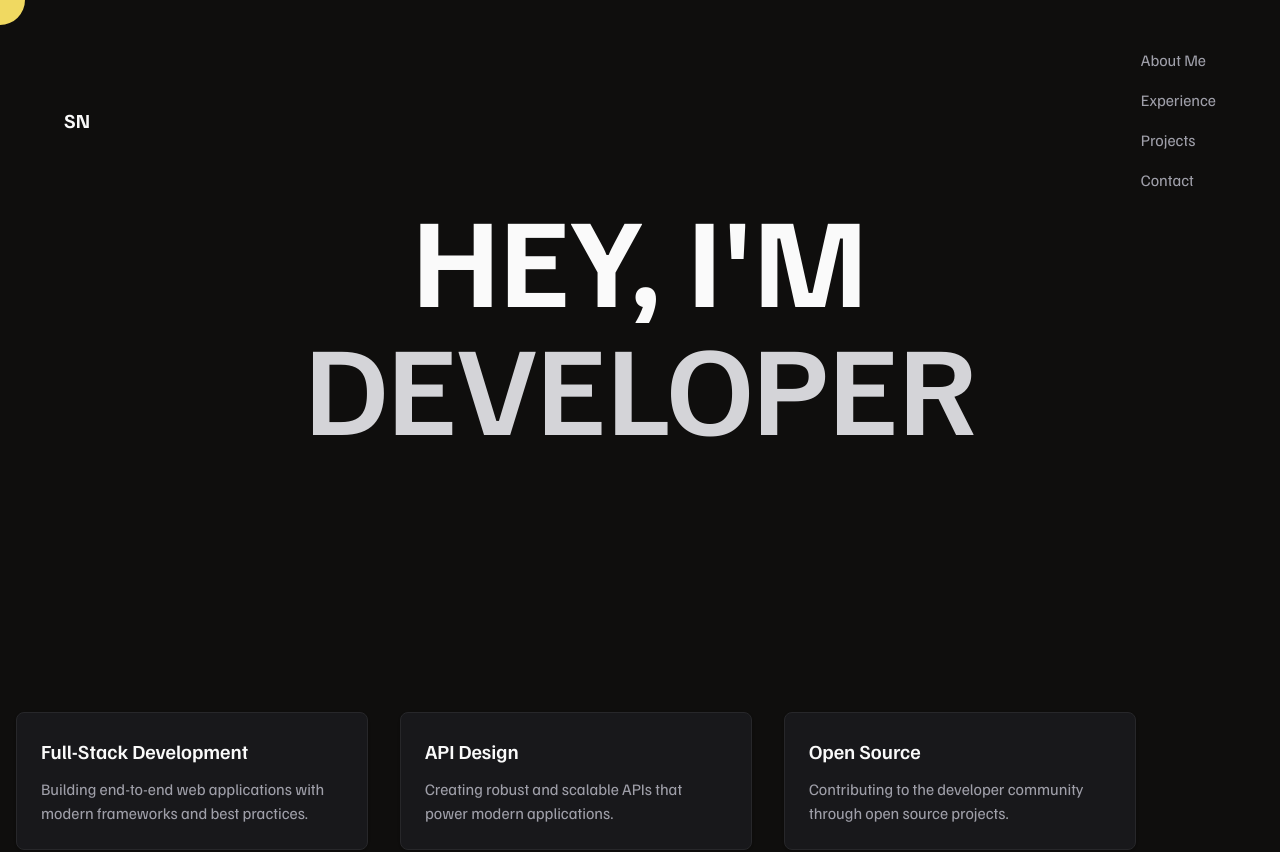
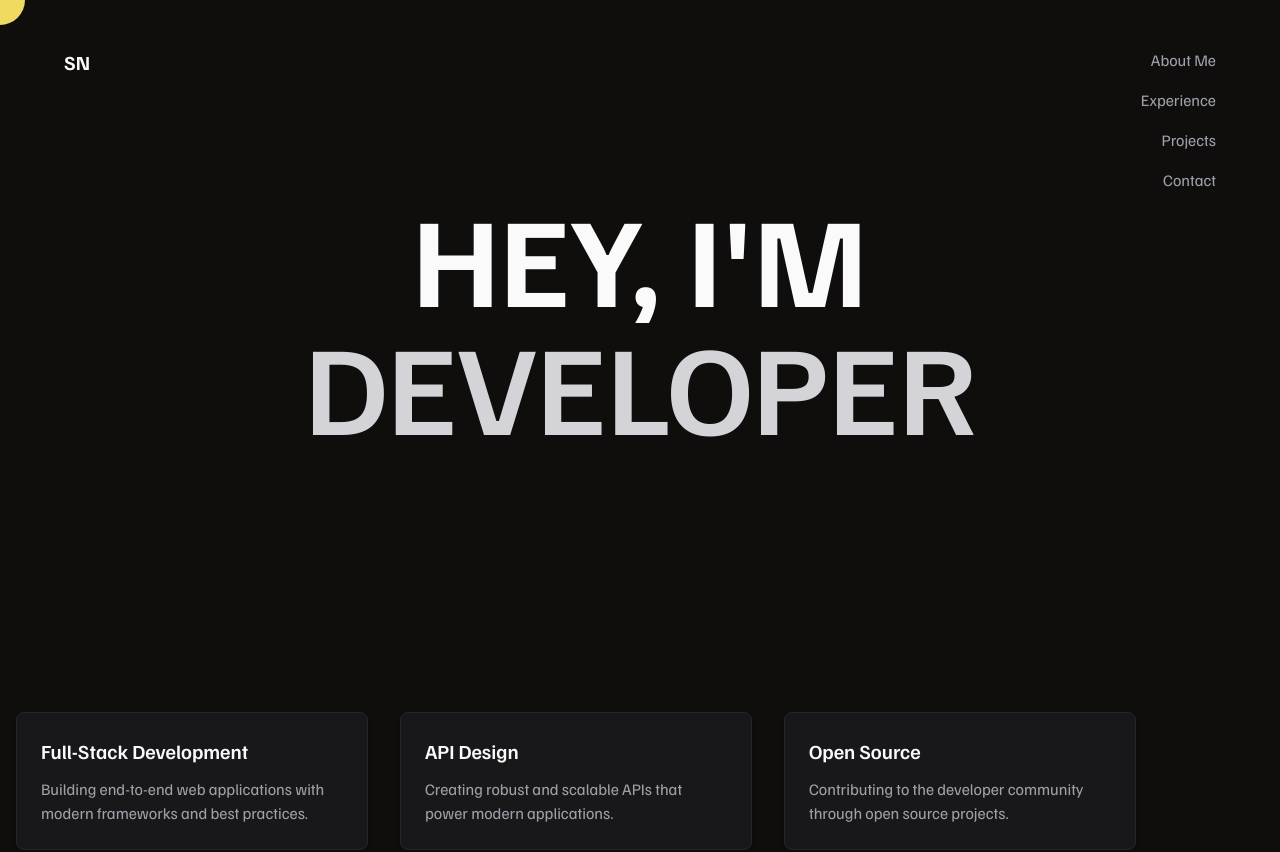
Before and after one commit to saurabhnimkande/dev-portfolio, a Next.js app: page / in a window 1280 px wide. Shown: the top 852 px of the page. Built offline with nearby package versions, Linux system fonts and the light colour scheme.

Commit message:
added hover in header

```diff
--- a/src/app/globals.css
+++ b/src/app/globals.css
@@ -11,6 +11,7 @@
 :root {
   --background: #0f0e0d;
   --foreground: #ededed;
+  --hover-color: #ffe76e;
 }
 
 @theme inline {
--- a/src/app/page.tsx
+++ b/src/app/page.tsx
@@ -1,7 +1,6 @@
 'use client';
 
-import Link from 'next/link';
-import { useTypewriter, Cursor } from 'react-simple-typewriter';
+import { useTypewriter } from 'react-simple-typewriter';
 
 export default function Home() {
   const [text] = useTypewriter({
--- a/src/components/Header.tsx
+++ b/src/components/Header.tsx
@@ -2,34 +2,34 @@ import Link from 'next/link';
 
 export default function Header() {
   return (
-    <header className="hide-mouse-circle bg-transparent fixed top-0 left-0 right-0 z-50">
+    <header className="bg-transparent fixed top-0 left-0 right-0 z-50">
       <nav className="mx-auto px-16 py-12">
-        <div className="flex items-center justify-between">
-          <Link href="/" className="text-xl font-bold text-zinc-50">
+        <div className="flex items-start justify-between">
+          <Link href="/" className="text-xl font-bold text-zinc-50 hover:text-[var(--hover-color)] transition-colors hide-mouse-circle">
             SN
           </Link>
-          <div className="flex flex-col space-y-4">
+          <div className="flex flex-col space-y-4 text-right">
             <Link
               href="/about"
-              className="text-zinc-400 hover:text-zinc-50 transition-colors"
+              className="text-zinc-400 hover:text-[var(--hover-color)] transition-colors hide-mouse-circle"
             >
               About Me
             </Link>
             <Link
               href="/experience"
-              className="text-zinc-400 hover:text-zinc-50 transition-colors"
+              className="text-zinc-400 hover:text-[var(--hover-color)] transition-colors hide-mouse-circle"
             >
               Experience
             </Link>
             <Link
               href="/projects"
-              className="text-zinc-400 hover:text-zinc-50 transition-colors"
+              className="text-zinc-400 hover:text-[var(--hover-color)] transition-colors hide-mouse-circle"
             >
               Projects
             </Link>
             <Link
               href="/contact"
-              className="text-zinc-400 hover:text-zinc-50 transition-colors"
+              className="text-zinc-400 hover:text-[var(--hover-color)] transition-colors hide-mouse-circle"
             >
               Contact
             </Link>
```
